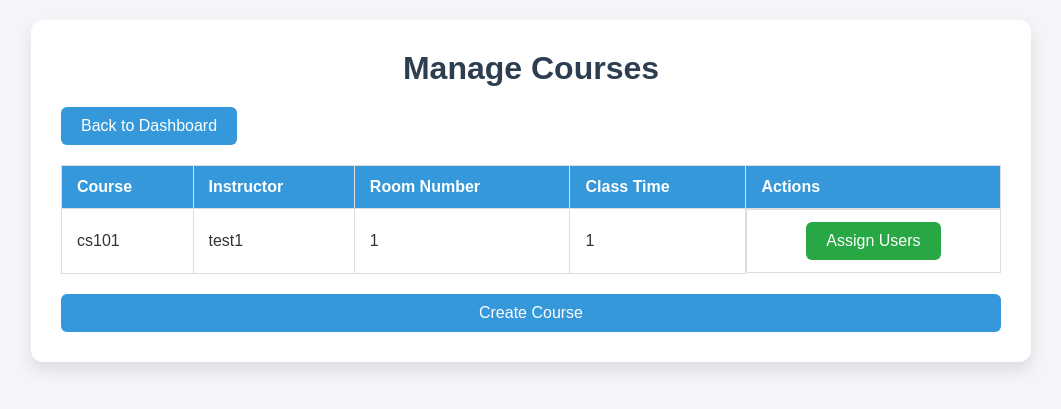
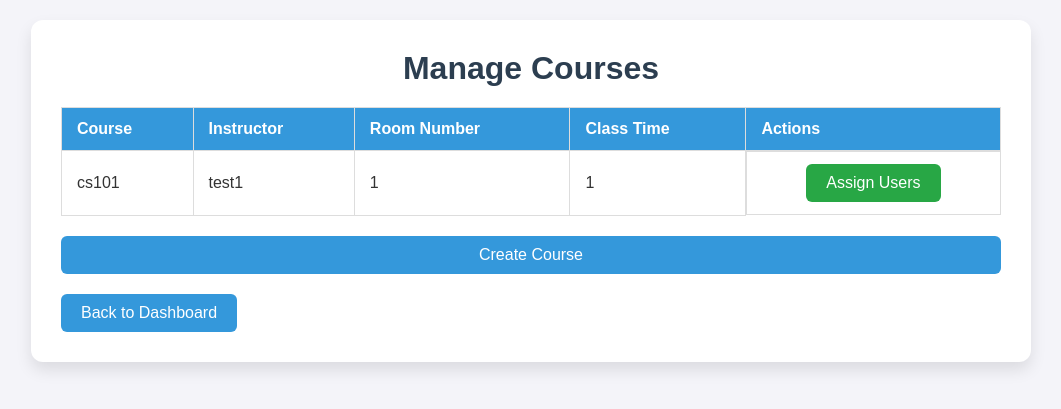
Before and after one commit to Connor-Gregor/TAScheduler, a Django app: page /course-management/ in a window 1280 px wide. Shown: the top 409 px of the page, without its empty margins (109-1170 px from the left). Run offline with Django 5.2, Linux system fonts and the light colour scheme; a user stored in the database is signed in; data comes from the database, SQL or seed files in the repository.

Commit message:
Update course_management.html

```diff
--- a/templates/admin/course_management.html
+++ b/templates/admin/course_management.html
@@ -5,7 +5,7 @@
     <meta name="viewport" content="width=device-width, initial-scale=1.0">
     <title>Manage Courses</title>
     <style>
-        /* General Reset */
+
         * {
             margin: 0;
             padding: 0;
@@ -131,9 +131,6 @@
     <div class="container">
         <h1>Manage Courses</h1>
 
-        <!-- Back to Dashboard Button -->
-        <a href="{% url 'dashboard' %}" class="btn">Back to Dashboard</a>
-
         <!-- Courses Table -->
         <table>
             <thead>
@@ -169,6 +166,9 @@
 
         <!-- Create Course Button -->
         <a href="{% url 'create_course' %}" class="btn btn create">Create Course</a>
+
+        <!-- Back to Dashboard Button -->
+        <a href="{% url 'dashboard' %}" class="btn" style="margin-top: 20px;">Back to Dashboard</a>
     </div>
 </body>
 </html>
```
